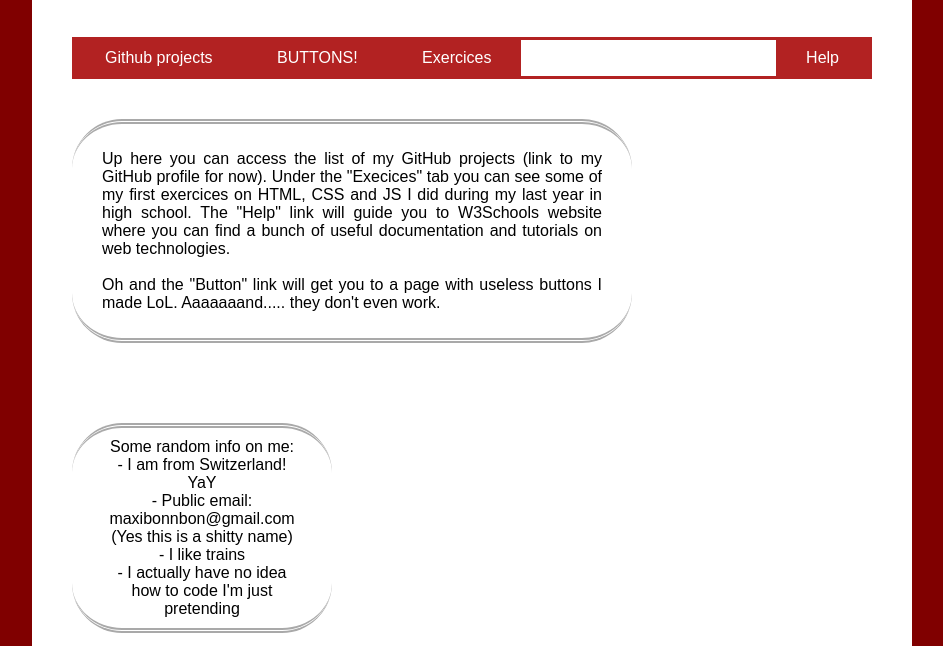
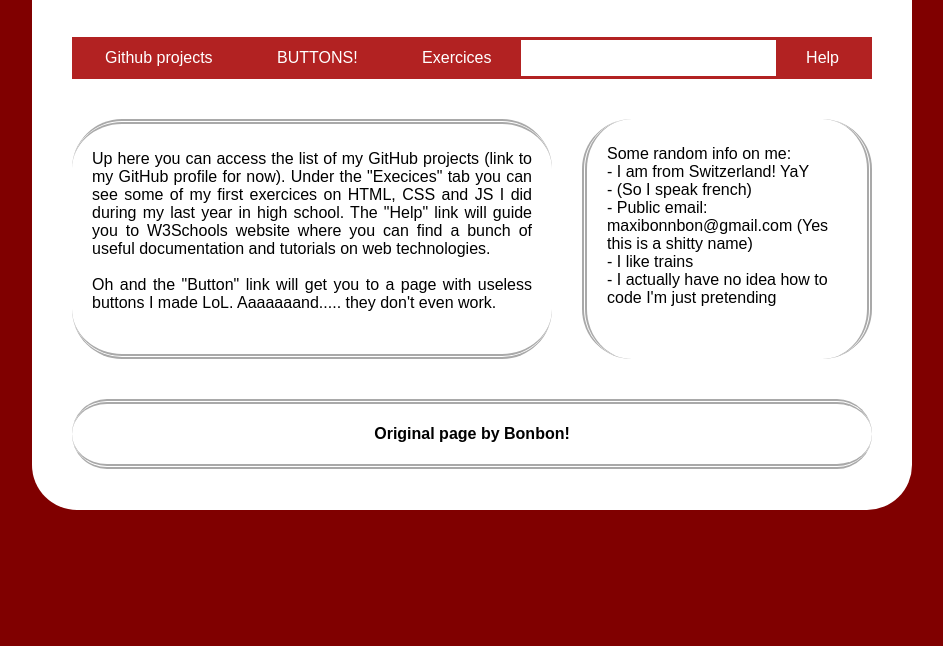
Before and after one commit to BonbonGit/BonbonGit.github.io, a plain HTML site: page index.html in a window 1280 px wide. Shown: the part 154-800 px from the top of the page, without its empty margins (168-1111 px from the left). Drawn offline with Linux system fonts and the light colour scheme.

Commit message:
Perfected the index WoW

```diff
--- a/index.css
+++ b/index.css
@@ -5,6 +5,7 @@ body{
 	background-color:Maroon;
 }
 div{
+  position:relative; /*For aside absolute position*/
 	width:800px;
 	margin:20px auto;
 	padding:1px 40px;
@@ -12,9 +13,9 @@ div{
 	background-color:white;
 	border-radius: 45px;
 }
-header,article, aside, footer{
+header,article,footer{
 	text-align:center;
-	margin:40px 0;
+	margin:40px 0px;
 	border-top:5px double darkgrey;
 	border-bottom:5px double darkgrey;
 	border-radius:50px;
@@ -25,15 +26,26 @@ nav{
 }
 article{
   display:inline-block;
-	padding:10px 30px;
-	width:500px;
+	padding:10px 20px;
+	width:440px;
+  height:210px;
 	text-align: justify;
-	clear:right;
 }
 aside{
+  position:absolute;
+  text-align:left;
   display:inline-block;
-	padding:10px 30px;
-  width:200px;
+  width:240px;
+  height:220px;
+  right:0;
+	padding:10px 20px;
+  margin:40px 40px 40px 0;
+  border-left:5px double darkgrey;
+	border-right:5px double darkgrey;
+  border-radius:50px;
+}
+footer{
+  margin-top:0;
 }
 ul{
 	list-style:none;
--- a/index.html
+++ b/index.html
@@ -43,7 +43,6 @@
         </ul>
 
       </nav>
-
       <article>
         <p>
           Up here you can access the list of my GitHub projects (link to my GitHub profile for now). Under the "Execices" tab you can see some of my first exercices on HTML, CSS and JS I did during my last year in high school. The "Help" link will guide you to W3Schools website where you can find a bunch of useful documentation and tutorials on web technologies.
@@ -53,11 +52,14 @@
         </p>
       </article>
       <aside>
-        Some random info on me:<br/>
-        - I am from Switzerland! YaY<br/>
-        - Public email: maxibonnbon@gmail.com (Yes this is a shitty name)<br/>
-        - I like trains<br/>
-        - I actually have no idea how to code I'm just pretending<br/>
+        <p>
+          Some random info on me:<br/>
+          - I am from Switzerland! YaY<br/>
+          - (So I speak french)<br/>
+          - Public email: maxibonnbon@gmail.com (Yes this is a shitty name)<br/>
+          - I like trains<br/>
+          - I actually have no idea how to code I'm just pretending<br/>
+        </p>
       </aside>
       <footer>
         <h4> Original page by Bonbon! </h4>
```
